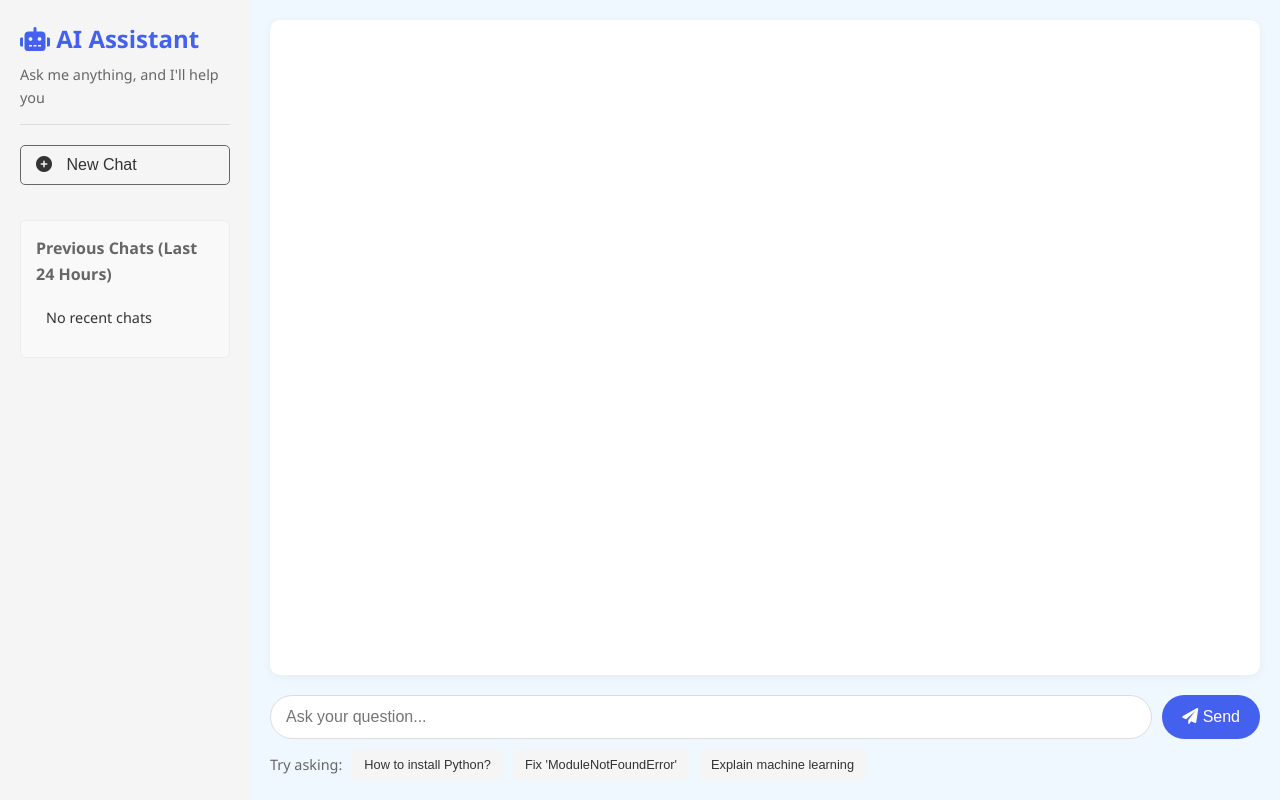
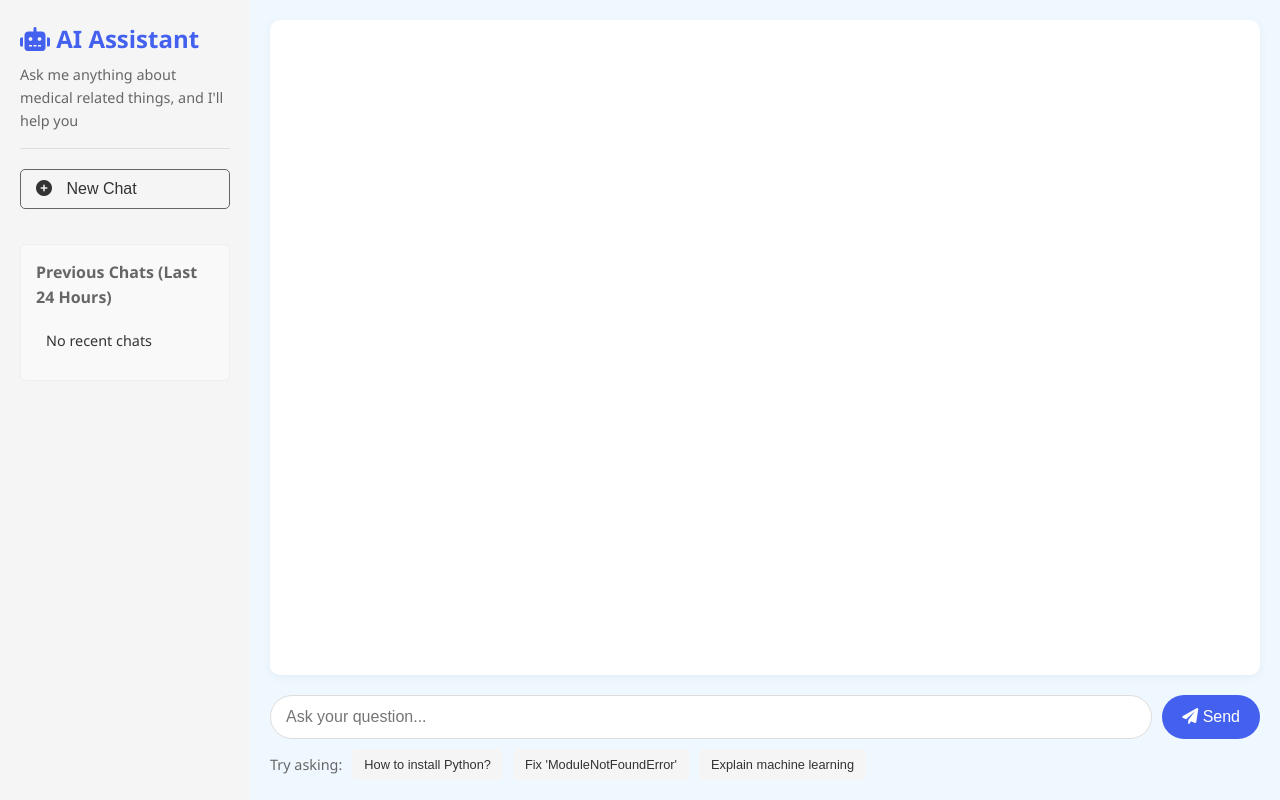
Before and after one commit to lavanya1309/bot-ai, a Flask app: page / in a window 1280 px wide. Run offline with Flask 2, Linux system fonts and the light colour scheme; data that the repository does not hold is empty.

Commit message:
Update index.html

```diff
--- a/templates/index.html
+++ b/templates/index.html
@@ -13,7 +13,7 @@
         <div class="left-sidebar">
             <header class="app-header-left">
                 <h1><i class="fas fa-robot"></i> AI Assistant</h1>
-                <p class="subtitle">Ask me anything, and I'll help you</p>
+                <p class="subtitle">Ask me anything about medical related things, and I'll help you</p>
             </header>
             <button id="newChatBtn" class="new-chat-button">
                 <i class="fas fa-plus-circle"></i> New Chat
```
